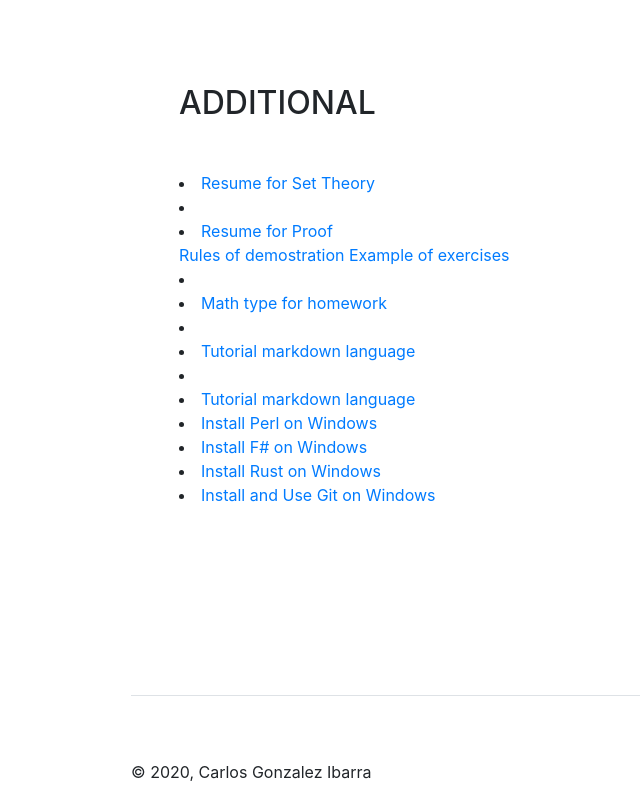
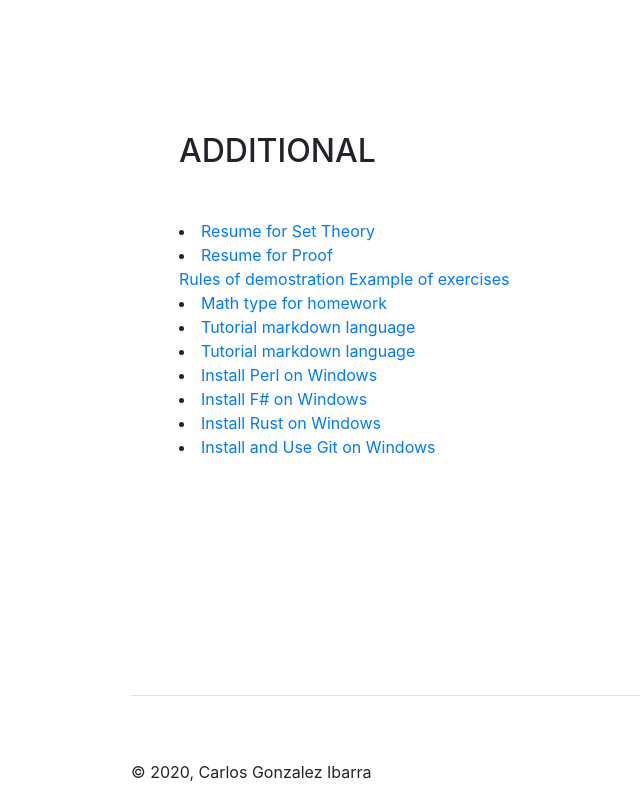
Before and after one commit to jc-gi/tc, a website with bundled scripts: page index.html in a window 1280 px wide. Shown: the part 8156-8956 px from the top of the page, without its empty margins (141-781 px from the left). Built offline with nearby package versions, Linux system fonts and the light colour scheme; a web font is replaced by a local one.

Commit message:
Debugging

```diff
--- a/index.html
+++ b/index.html
@@ -603,26 +603,27 @@
     <li>
       <i class="fa-li fa fa-file-o text-warning"></i>
       <a href="additional/Resumen conjuntos.pdf">	Resume for Set Theory</a></li>
-    <li>
+
     <li>
       <i class="fa-li fa fa-file-o text-warning"></i>
       <a href="additional/Resumen demostracion.pdf">	Resume for Proof</a></li>
       <a href="documents/reglas-igualdad.wmf">	Rules of demostration</a></li>
        <a href="documents/ejercicio1.wmf">	Example of exercises</a></li>
-      <li>
+
     <li>
       <i class="fa-li fa fa-file-o text-warning"></i>
       <a href="https://store.wiris.com/en/products/downloads/mathtype/installer/windows/en">	Math type for homework</a></li>
-        <li>
+
 
     <li>
        <i class="fa-li fa fa-file-o text-warning"></i>
        <a href="https://www.makeareadme.com/">	Tutorial markdown language</a></li>
-    <li>
+
 
     <li>
       <i class="fa-li fa fa-file-o text-warning"></i>
       <a href="https://www.makeareadme.com/">	Tutorial markdown language</a></li>
+
     <li>
       <i class="fa-li fa fa-file-o text-warning"></i>
       <a href="https://www.geeksforgeeks.org/how-to-install-perl-on-windows/">Install Perl on Windows</a></li>
```
Lines whose indentation alone changed are shown as unchanged.
